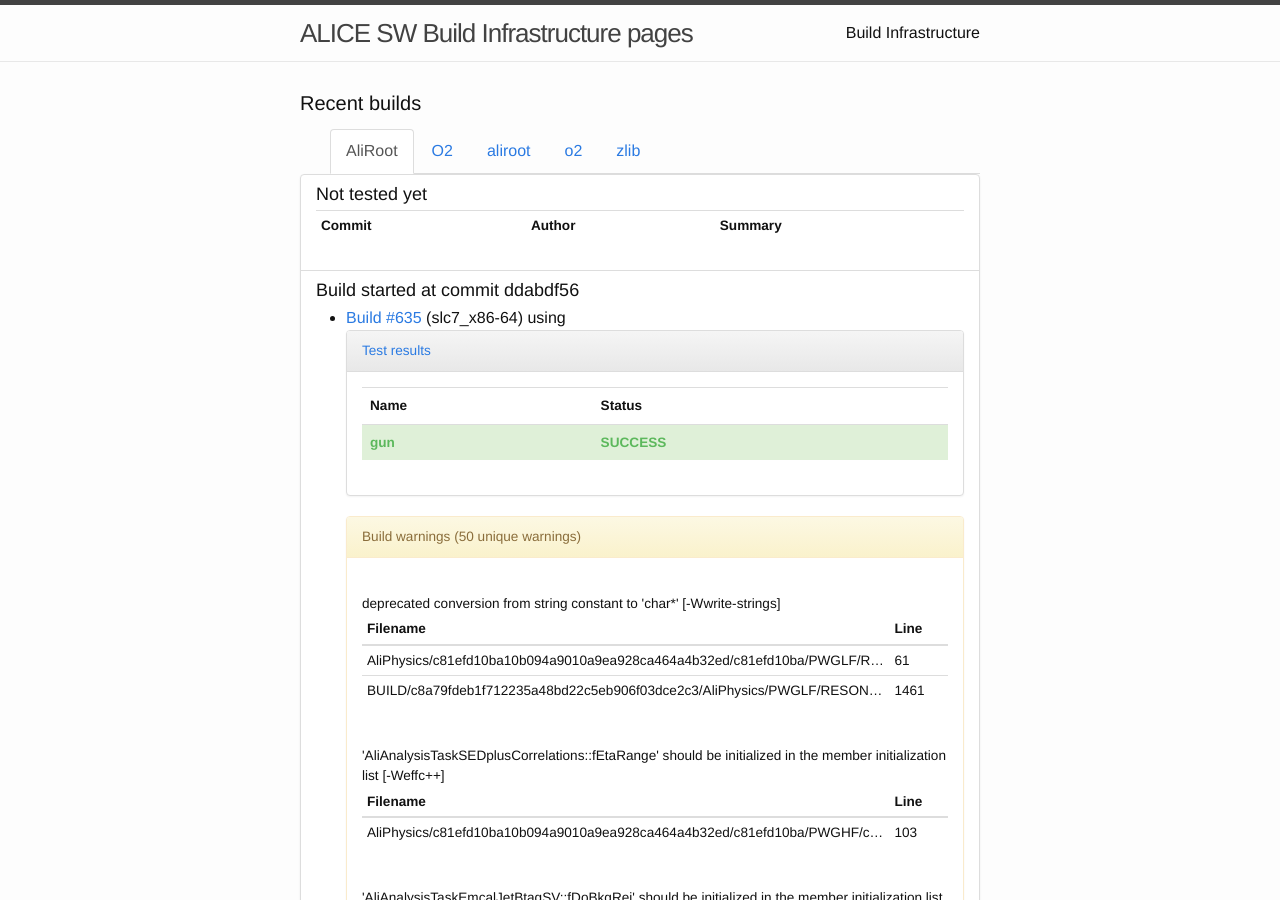
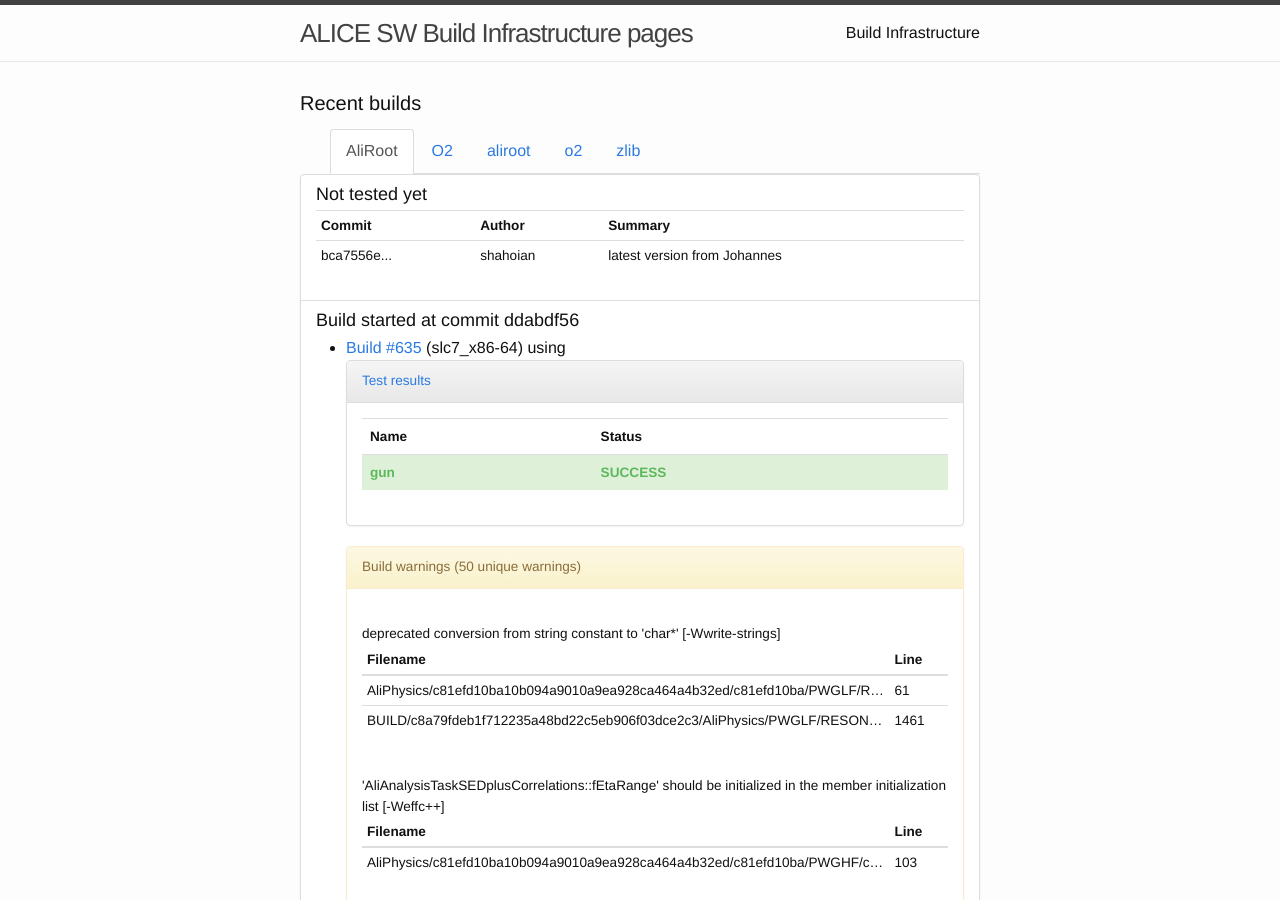
Before and after one commit to alisw/alisw.github.io, a Jekyll site: the page built from index.html, in a window 1280 px wide and 900 px high. Built offline with Jekyll 4.4.1, drawn with Linux system fonts in a browser that asks for light colours; nearby versions of some CDN libraries.

Commit message:
Updated results.

```diff
--- a/_data/commits-aliroot-master.yaml
+++ b/_data/commits-aliroot-master.yaml
@@ -1,3 +1,8 @@
+-
+ commit: "bca7556e426374340c6e5316edb6ee0ab7b3db75"
+ message: >-
+    latest version from Johannes
+ author: !!str shahoian
 -
  commit: "ddabdf56a28425dd49ddc9b737862c94aa506d4f"
  message: >-
```
